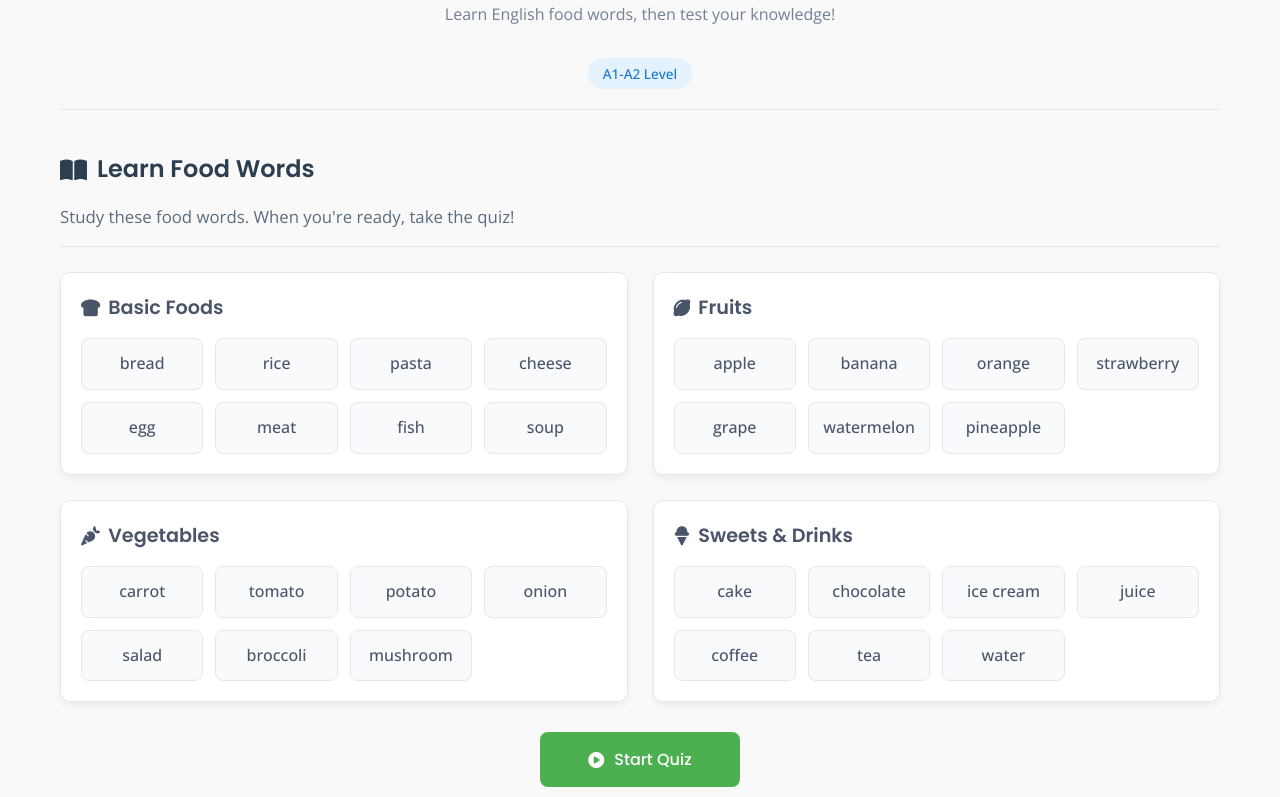
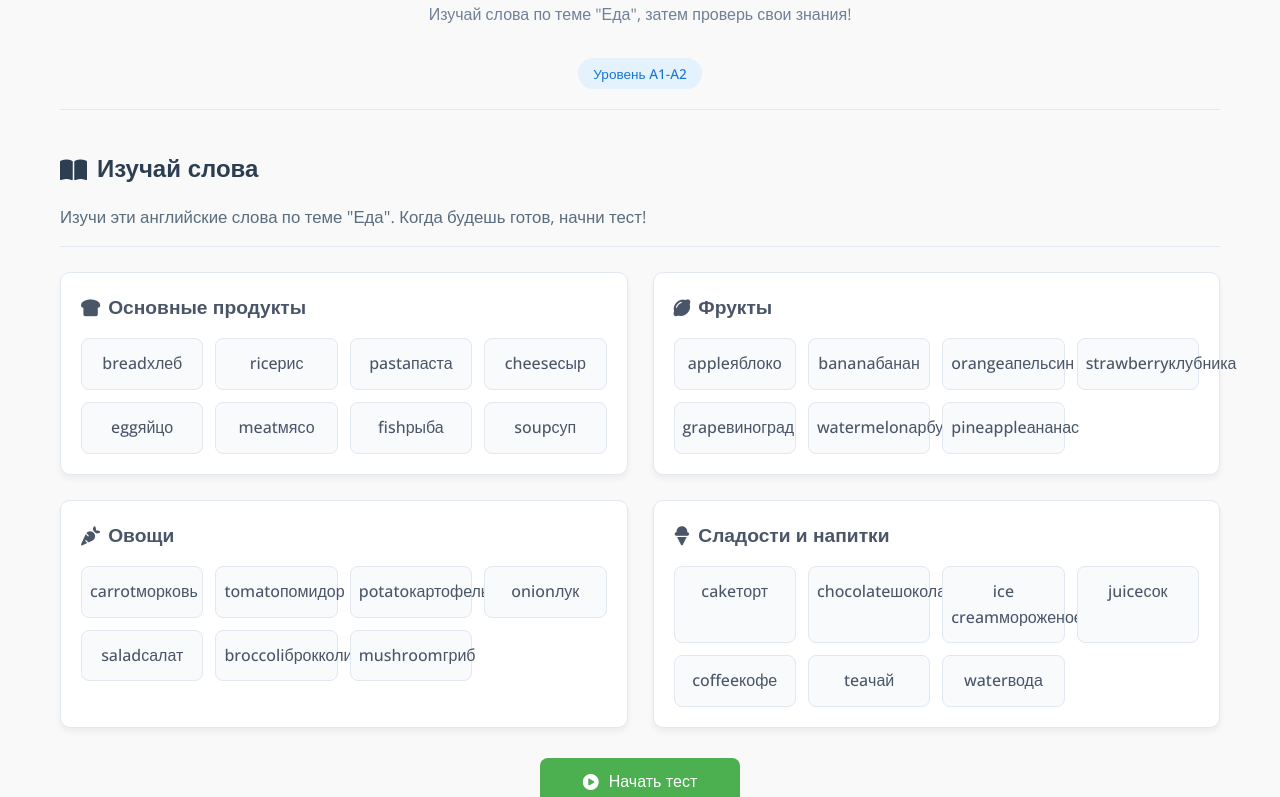
Before and after one commit to MariiaFi/english-food-vocab-quiz, a plain HTML site: page index.html in a window 1280 px wide. Shown: the part 79-876 px from the top of the page. Drawn offline with nearby package versions, Linux system fonts and the light colour scheme.

Commit message:
Update index.html

```diff
--- a/index.html
+++ b/index.html
@@ -1,99 +1,99 @@
 <!DOCTYPE html>
-<html lang="en">
+<html lang="ru">
 <head>
     <meta charset="UTF-8">
     <meta name="viewport" content="width=device-width, initial-scale=1.0">
-    <title>Food Vocabulary Quiz Game</title>
+    <title>Игра: Английские слова - Еда</title>
     <link rel="stylesheet" href="style.css">
     <link rel="preconnect" href="https://fonts.googleapis.com">
     <link rel="preconnect" href="https://fonts.gstatic.com" crossorigin>
-    <link href="https://fonts.googleapis.com/css2?family=Poppins:wght@300;400;500;600;700&family=Open+Sans:wght@400;500&display=swap" rel="stylesheet">
+    <link href="https://fonts.googleapis.com/css2?family=Roboto:wght@300;400;500;700&family=Open+Sans:wght@400;500&display=swap" rel="stylesheet">
     <link rel="stylesheet" href="https://cdnjs.cloudflare.com/ajax/libs/font-awesome/6.4.0/css/all.min.css">
 </head>
 <body>
     <div class="container">
         <header>
-            <h1><i class="fas fa-apple-alt"></i> Food Vocabulary Quiz</h1>
-            <p class="subtitle">Learn English food words, then test your knowledge!</p>
-            <div class="level-badge">A1-A2 Level</div>
+            <h1><i class="fas fa-apple-alt"></i> Английские слова: Еда</h1>
+            <p class="subtitle">Изучай слова по теме "Еда", затем проверь свои знания!</p>
+            <div class="level-badge">Уровень A1-A2</div>
         </header>
 
         <main>
-            <!-- Vocabulary Screen -->
+            <!-- Экран с лексикой -->
             <div id="vocabulary-screen" class="screen active">
-                <h2><i class="fas fa-book-open"></i> Learn Food Words</h2>
-                <p class="screen-description">Study these food words. When you're ready, take the quiz!</p>
+                <h2><i class="fas fa-book-open"></i> Изучай слова</h2>
+                <p class="screen-description">Изучи эти английские слова по теме "Еда". Когда будешь готов, начни тест!</p>
 
                 <div class="categories-container">
                     <div class="category">
-                        <h3><i class="fas fa-bread-slice"></i> Basic Foods</h3>
+                        <h3><i class="fas fa-bread-slice"></i> Основные продукты</h3>
                         <div class="words-grid">
-                            <div class="word-card">bread</div>
-                            <div class="word-card">rice</div>
-                            <div class="word-card">pasta</div>
-                            <div class="word-card">cheese</div>
-                            <div class="word-card">egg</div>
-                            <div class="word-card">meat</div>
-                            <div class="word-card">fish</div>
-                            <div class="word-card">soup</div>
+                            <div class="word-card">bread<span class="translation">хлеб</span></div>
+                            <div class="word-card">rice<span class="translation">рис</span></div>
+                            <div class="word-card">pasta<span class="translation">паста</span></div>
+                            <div class="word-card">cheese<span class="translation">сыр</span></div>
+                            <div class="word-card">egg<span class="translation">яйцо</span></div>
+                            <div class="word-card">meat<span class="translation">мясо</span></div>
+                            <div class="word-card">fish<span class="translation">рыба</span></div>
+                            <div class="word-card">soup<span class="translation">суп</span></div>
                         </div>
                     </div>
 
                     <div class="category">
-                        <h3><i class="fas fa-lemon"></i> Fruits</h3>
+                        <h3><i class="fas fa-lemon"></i> Фрукты</h3>
                         <div class="words-grid">
-                            <div class="word-card">apple</div>
-                            <div class="word-card">banana</div>
-                            <div class="word-card">orange</div>
-                            <div class="word-card">strawberry</div>
-                            <div class="word-card">grape</div>
-                            <div class="word-card">watermelon</div>
-                            <div class="word-card">pineapple</div>
+                            <div class="word-card">apple<span class="translation">яблоко</span></div>
+                            <div class="word-card">banana<span class="translation">банан</span></div>
+                            <div class="word-card">orange<span class="translation">апельсин</span></div>
+                            <div class="word-card">strawberry<span class="translation">клубника</span></div>
+                            <div class="word-card">grape<span class="translation">виноград</span></div>
+                            <div class="word-card">watermelon<span class="translation">арбуз</span></div>
+                            <div class="word-card">pineapple<span class="translation">ананас</span></div>
                         </div>
                     </div>
 
                     <div class="category">
-                        <h3><i class="fas fa-carrot"></i> Vegetables</h3>
+                        <h3><i class="fas fa-carrot"></i> Овощи</h3>
                         <div class="words-grid">
-                            <div class="word-card">carrot</div>
-                            <div class="word-card">tomato</div>
-                            <div class="word-card">potato</div>
-                            <div class="word-card">onion</div>
-                            <div class="word-card">salad</div>
-                            <div class="word-card">broccoli</div>
-                            <div class="word-card">mushroom</div>
+                            <div class="word-card">carrot<span class="translation">морковь</span></div>
+                            <div class="word-card">tomato<span class="translation">помидор</span></div>
+                            <div class="word-card">potato<span class="translation">картофель</span></div>
+                            <div class="word-card">onion<span class="translation">лук</span></div>
+                            <div class="word-card">salad<span class="translation">салат</span></div>
+                            <div class="word-card">broccoli<span class="translation">брокколи</span></div>
+                            <div class="word-card">mushroom<span class="translation">гриб</span></div>
                         </div>
                     </div>
 
                     <div class="category">
-                        <h3><i class="fas fa-ice-cream"></i> Sweets & Drinks</h3>
+                        <h3><i class="fas fa-ice-cream"></i> Сладости и напитки</h3>
                         <div class="words-grid">
-                            <div class="word-card">cake</div>
-                            <div class="word-card">chocolate</div>
-                            <div class="word-card">ice cream</div>
-                            <div class="word-card">juice</div>
-                            <div class="word-card">coffee</div>
-                            <div class="word-card">tea</div>
-                            <div class="word-card">water</div>
+                            <div class="word-card">cake<span class="translation">торт</span></div>
+                            <div class="word-card">chocolate<span class="translation">шоколад</span></div>
+                            <div class="word-card">ice cream<span class="translation">мороженое</span></div>
+                            <div class="word-card">juice<span class="translation">сок</span></div>
+                            <div class="word-card">coffee<span class="translation">кофе</span></div>
+                            <div class="word-card">tea<span class="translation">чай</span></div>
+                            <div class="word-card">water<span class="translation">вода</span></div>
                         </div>
                     </div>
                 </div>
 
                 <div class="actions">
                     <button id="start-quiz-btn" class="btn-primary">
-                        <i class="fas fa-play-circle"></i> Start Quiz
+                        <i class="fas fa-play-circle"></i> Начать тест
                     </button>
                 </div>
             </div>
 
-            <!-- Quiz Screen -->
+            <!-- Экран теста -->
             <div id="quiz-screen" class="screen">
                 <div class="quiz-header">
                     <div class="score-display">
-                        <i class="fas fa-star"></i> Score: <span id="score">0</span>/30
+                        <i class="fas fa-star"></i> Счёт: <span id="score">0</span>/30
                     </div>
                     <div class="progress-display">
-                        <i class="fas fa-list-ol"></i> Question <span id="current-question">1</span>/30
+                        <i class="fas fa-list-ol"></i> Вопрос <span id="current-question">1</span>/30
                     </div>
                 </div>
 
@@ -105,20 +105,20 @@
                     <h2 id="question-text"></h2>
 
                     <div id="options-container" class="options-container">
-                        <!-- Options will be generated here by JavaScript -->
+                        <!-- Варианты ответов будут добавлены JavaScript -->
                     </div>
                 </div>
 
                 <div class="quiz-controls">
                     <button id="next-question-btn" class="btn-secondary" disabled>
-                        <i class="fas fa-arrow-right"></i> Next Question
+                        <i class="fas fa-arrow-right"></i> Следующий вопрос
                     </button>
                 </div>
             </div>
 
-            <!-- Results Screen -->
+            <!-- Экран результатов -->
             <div id="results-screen" class="screen">
-                <h2><i class="fas fa-medal"></i> Quiz Complete!</h2>
+                <h2><i class="fas fa-medal"></i> Тест завершён!</h2>
 
                 <div id="results-content">
                     <div class="score-circle">
@@ -127,32 +127,32 @@
                             <circle id="score-circle" cx="60" cy="60" r="54" fill="none" stroke="#4CAF50" stroke-width="12" stroke-linecap="round" transform="rotate(-90 60 60)" stroke-dasharray="339.292" stroke-dashoffset="339.292"></circle>
                             <text x="60" y="65" text-anchor="middle" font-size="24" font-weight="bold" fill="#333" id="circle-score-text">0</text>
                         </svg>
-                        <div class="score-label">Your Score</div>
+                        <div class="score-label">Ваш результат</div>
                     </div>
 
                     <div id="results-message"></div>
 
                     <div class="results-details">
-                        <p><i class="fas fa-check-circle"></i> Correct: <span id="correct-count">0</span></p>
-                        <p><i class="fas fa-times-circle"></i> Incorrect: <span id="incorrect-count">0</span></p>
-                        <p><i class="fas fa-percentage"></i> Percentage: <span id="percentage">0</span>%</p>
+                        <p><i class="fas fa-check-circle"></i> Правильно: <span id="correct-count">0</span></p>
+                        <p><i class="fas fa-times-circle"></i> Неправильно: <span id="incorrect-count">0</span></p>
+                        <p><i class="fas fa-percentage"></i> Процент: <span id="percentage">0</span>%</p>
                     </div>
                 </div>
 
                 <div class="actions">
                     <button id="restart-quiz-btn" class="btn-primary">
-                        <i class="fas fa-redo"></i> Play Again
+                        <i class="fas fa-redo"></i> Пройти ещё раз
                     </button>
                     <button id="back-to-vocab-btn" class="btn-secondary">
-                        <i class="fas fa-book"></i> Back to Vocabulary
+                        <i class="fas fa-book"></i> Вернуться к словам
                     </button>
                 </div>
             </div>
         </main>
 
         <footer>
-            <p>Designed for English learners (A1-A2 level). All words are food-related.</p>
-            <p class="hint"><i class="fas fa-lightbulb"></i> Tip: Study the vocabulary first, then take the quiz!</p>
+            <p>Разработано для начинающих изучать английский язык (уровень A1-A2).</p>
+            <p class="hint"><i class="fas fa-lightbulb"></i> Совет: сначала изучите слова, затем пройдите тест!</p>
         </footer>
     </div>
 
```
